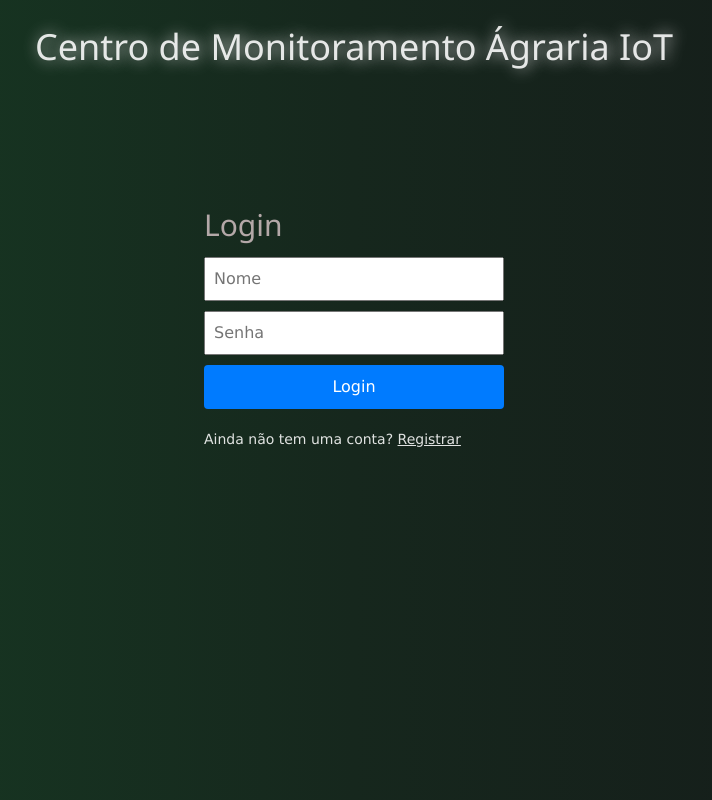
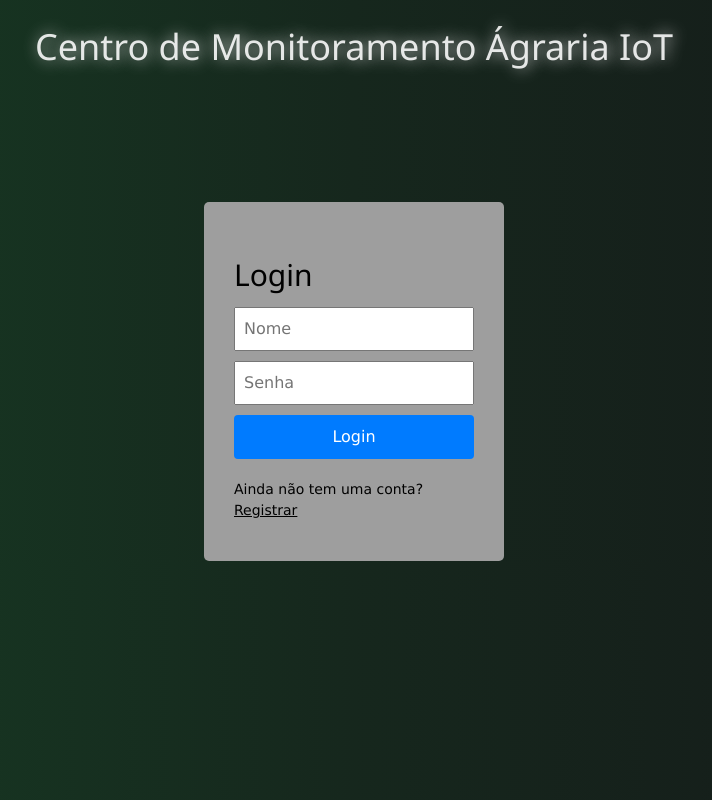
Before and after one commit to reinaldoper/agraria-monitoring, a React (Vite) app in the folder frontend/: page / in a window 1280 px wide. Shown: the whole page, without its empty margins (286-998 px from the left). Built offline with nearby package versions, Linux system fonts and the light colour scheme.

Commit message:
refactored: ajusta retorno da função telnet

```diff
--- a/frontend/package.json
+++ b/frontend/package.json
@@ -15,7 +15,8 @@
     "prop-types": "^15.8.1",
     "react": "^18.2.0",
     "react-dom": "^18.2.0",
-    "react-router-dom": "^6.23.1"
+    "react-router-dom": "^6.23.1",
+    "strip-ansi": "^7.1.0"
   },
   "devDependencies": {
     "@babel/preset-env": "^7.24.6",
--- a/frontend/src/components/DeviceDetail.jsx
+++ b/frontend/src/components/DeviceDetail.jsx
@@ -2,7 +2,7 @@ import { useState, useEffect } from 'react';
 import { useParams } from 'react-router-dom';
 import '../styles/SendCommands.css';
 import { fetchUsers } from '../service/fetchApi';
-import { parseTelnetResponse } from '../utils/formaterResponse';
+import stripAnci from 'strip-ansi';
 
 
 const DeviceDetail = () => {
@@ -146,11 +146,7 @@ const DeviceDetail = () => {
       {response && (
         <div className="response">
           <h3>Resposta do Envio:</h3>
-          <ul>
-            {parseTelnetResponse(response).map((file, index) => (
-              <li key={index}>{file}</li>
-            ))}
-          </ul>
+          {stripAnci(response)}
         </div>
       )}
     </div>
--- a/frontend/src/components/Login.jsx
+++ b/frontend/src/components/Login.jsx
@@ -38,7 +38,7 @@ const Login = () => {
   }
 
   return (
-    <div className="login">
+    <div className="login w3-gray">
       <h2>Login</h2>
       {login && <p>{description}</p>}
       <form onSubmit={handleLogin}>
--- a/frontend/src/components/Register.jsx
+++ b/frontend/src/components/Register.jsx
@@ -36,7 +36,7 @@ const Register = () => {
   }
 
   return (
-    <div className="register">
+    <div className="register w3-gray">
       <h2>Registrar</h2>
       {register && <p>{description}</p>}
       <form onSubmit={handleRegister}>
--- a/frontend/src/styles/Login.css
+++ b/frontend/src/styles/Login.css
@@ -2,6 +2,9 @@
   max-width: 300px;
   margin: 0 auto;
   margin-top: 10%;
+  border: none;
+  border-radius: 5px;
+  padding: 40px 30px;
 }
 
 .iot-msg{
@@ -32,3 +35,7 @@
 .login p {
   font-size: 14px;
 }
+
+.login h2 {
+  color: black;
+}
--- a/frontend/src/styles/Register.css
+++ b/frontend/src/styles/Register.css
@@ -2,6 +2,9 @@
   max-width: 300px;
   margin: 0 auto;
   margin-top: 10%;
+  border: none;
+  border-radius: 5px;
+  padding: 40px 30px;
 }
 
 .register form {
@@ -28,3 +31,7 @@
 .register p {
   font-size: 14px;
 }
+
+.register h2{
+  color: black;
+}
```
Also changed, not shown: 2 other files (tests, documents, lock files or other folders).
